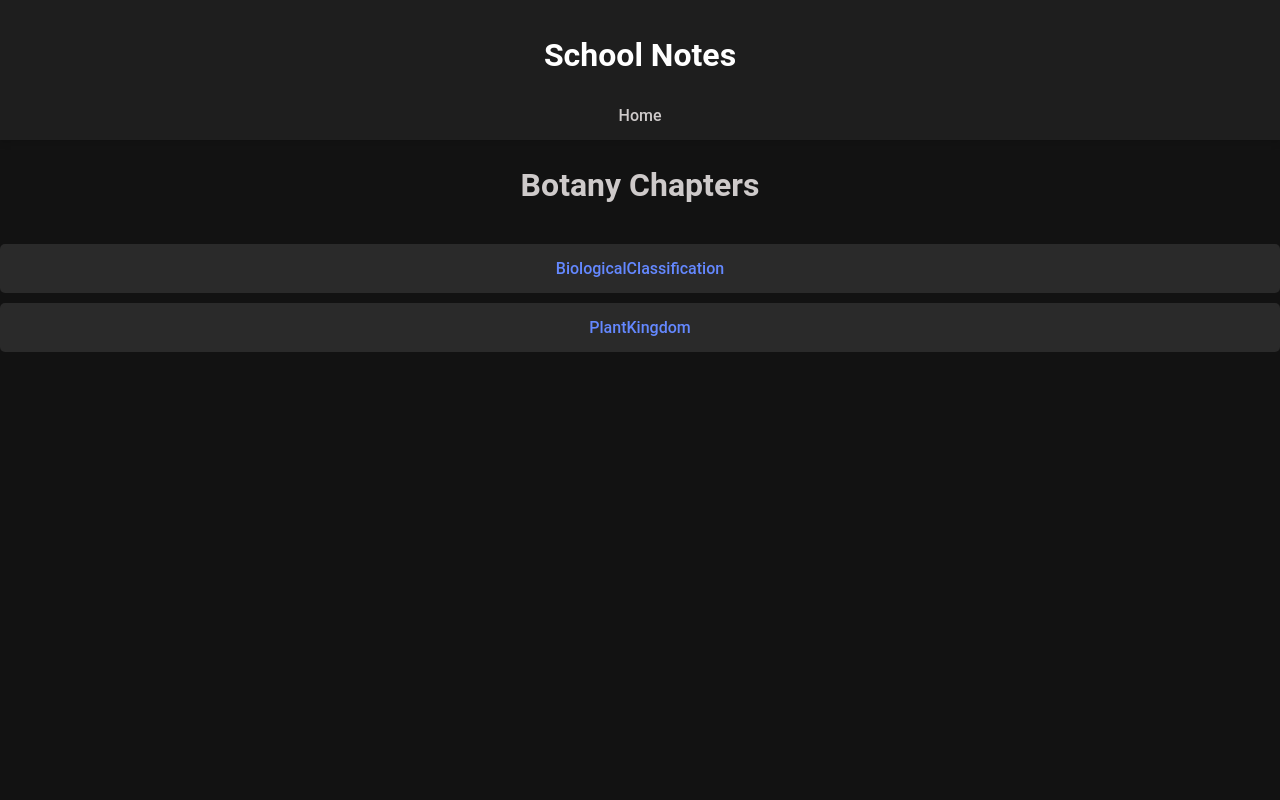
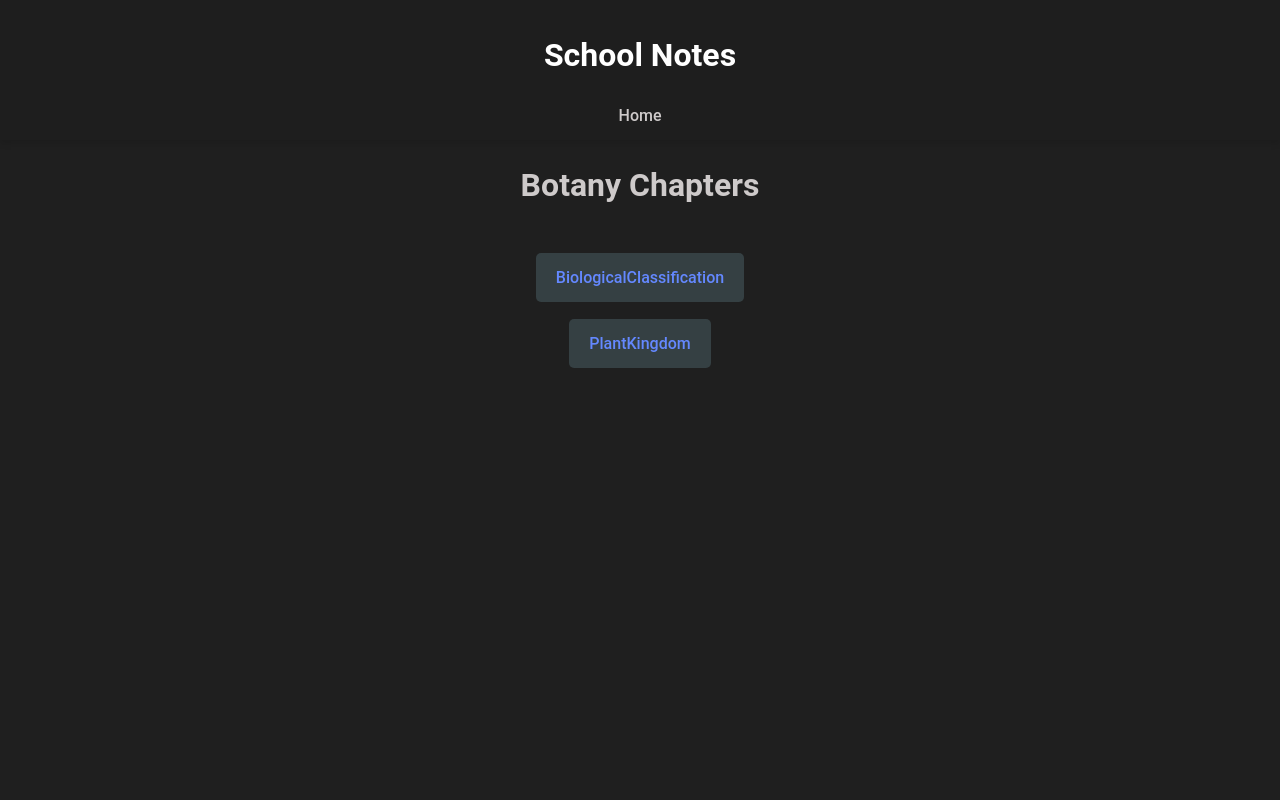
Before and after one commit to AbdulWahab321/Astrolearn, a Flask app: page /Botany in a window 1280 px wide. Run offline with Flask 3, Linux system fonts and the light colour scheme.

Commit message:
style update

```diff
--- a/static/css/styles.css
+++ b/static/css/styles.css
@@ -1,6 +1,6 @@
 /* Dark Mode Base Variables */
 :root {
-    --bg-color-dark: #121212;
+    --bg-color-dark: #1f1f1f;
     --text-color-dark: #cecaca;
     --header-bg-dark: #1e1e1e;
     --link-color-dark: #6488ff;
@@ -177,25 +177,27 @@
 .chapter-list {
     list-style: none;
     padding: 0;
-    margin: 0;
+    align-items: center;
+    margin: 5%;
 }
 
 .chapter-list li {
-    margin-bottom: 10px;
+    margin-bottom: 4%;
 }
 
 /* Chapter Link */
 .chapter-link {
-    display: block;
+
     text-decoration: none;
     color: var(--link-color-dark);
     font-weight: 500;
     transition: color 0.3s, padding-left 0.3s, background-color 0.3s;
-    position: relative;
     padding: 15px 20px;
-    background: rgba(255, 255, 255, 0.1);
+    background: rgba(155, 212, 230, 0.178);
     border-radius: 5px;
     text-align: center;
+    margin-bottom: 10%;
+    width: 40%;
 }
 
 .chapter-link::before {
```
Also changed, not shown: other parts of static/css/styles.css (+43 -0 lines), data/Zoology/chapters/AnimalKingdom.md (+2 -2 lines), templates/404.html (+5 -2 lines).
